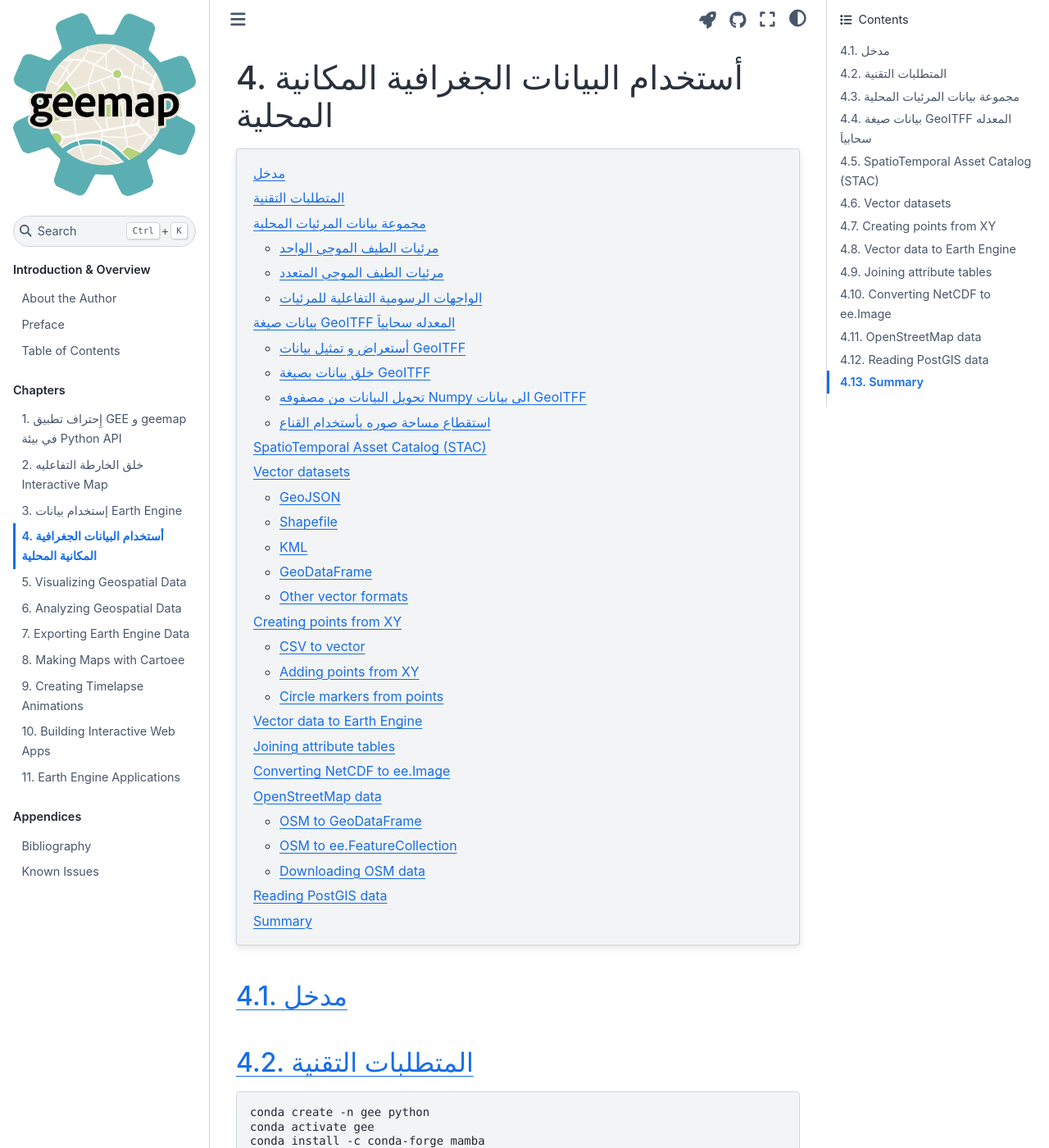
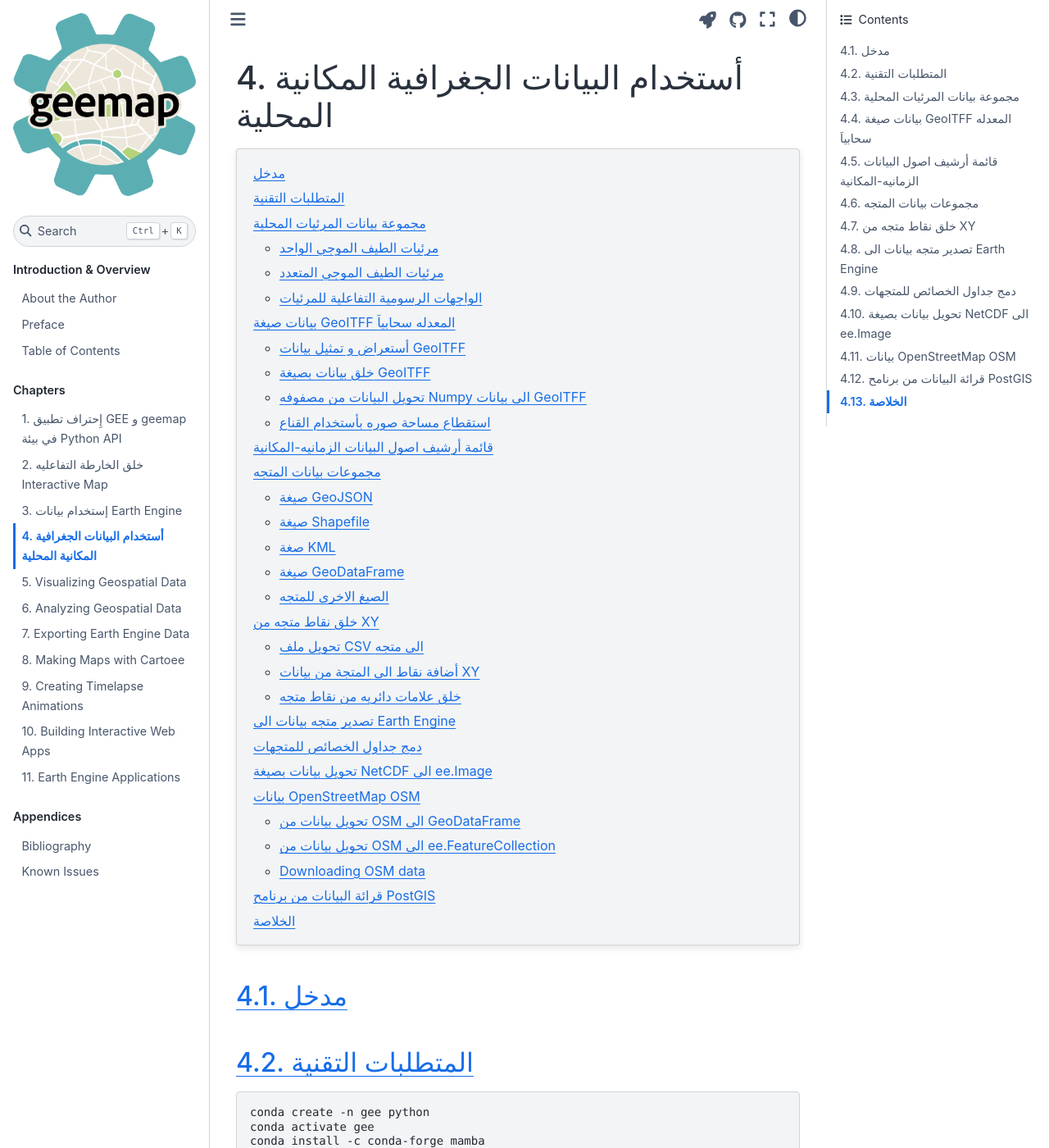
Before and after one commit to giswqs/geebook-arabic, a Jupyter Book: the page built from chapters/04_local_data.md, in a window 1280 px wide and 1400 px high. Shown: the whole window at 82% size. Built offline with Jupyter Book 1.0.4 settings and Sphinx 7.4.7 and the Sphinx Book theme 1.1.4, drawn with Linux system fonts in a browser that asks for light colours; some of the changed text lies outside the part shown.

Commit message:
Update 04_local_data.md

````diff
--- a/chapters/04_local_data.md
+++ b/chapters/04_local_data.md
@@ -231,7 +231,7 @@ Map.add_raster(output, cmap='coolwarm', layer_name="Clip Image")
 Map
 ```
 
-## SpatioTemporal Asset Catalog (STAC)
+## قائمة أرشيف اصول البيانات الزمانيه-المكانية
 
 ```{code-cell} ipython3
 url = 'https://tinyurl.com/22vptbws'
@@ -260,9 +260,9 @@ Map.add_stac_layer(url, bands=['B3', 'B2', 'B1'], name='False color')
 Map
 ```
 
-## Vector datasets
+## مجموعات بيانات المتجه
 
-### GeoJSON
+### صيغة GeoJSON
 
 ```{code-cell} ipython3
 in_geojson = (
@@ -325,7 +325,7 @@ Map.add_geojson(url, layer_name="Countries", style=style, hover_style=hover_styl
 Map
 ```
 
-### Shapefile
+### صيغة Shapefile
 
 ```{code-cell} ipython3
 url = "https://github.com/gee-community/geemap/blob/master/examples/data/countries.zip"
@@ -339,7 +339,7 @@ Map.add_shp(in_shp, layer_name="Countries")
 Map
 ```
 
-### KML
+### صغة KML
 
 ```{code-cell} ipython3
 in_kml = "https://github.com/gee-community/geemap/blob/master/examples/data/us_states.kml"
@@ -351,7 +351,7 @@ Map.add_kml(in_kml, layer_name="US States")
 Map
 ```
 
-### GeoDataFrame
+### صيغة GeoDataFrame
 
 ```{code-cell} ipython3
 import geopandas as gpd
@@ -364,7 +364,7 @@ Map.add_gdf(gdf, layer_name="US States")
 Map
 ```
 
-### Other vector formats
+### الصيغ الاخرى للمتجه
 
 ```{code-cell} ipython3
 Map = geemap.Map()
@@ -373,9 +373,9 @@ Map.add_vector(data, layer_name="Countries")
 Map
 ```
 
-## Creating points from XY
+## خلق نقاط متجه من XY
 
-### CSV to vector
+### تحويل ملف CSV الى متجه
 
 ```{code-cell} ipython3
 data = 'https://github.com/gee-community/geemap/blob/master/examples/data/us_cities.csv'
@@ -400,7 +400,7 @@ geemap.csv_to_gdf(data, latitude="latitude", longitude='longitude')
 geemap.csv_to_vector(data, 'cities.gpkg', latitude="latitude", longitude='longitude')
 ```
 
-### Adding points from XY
+### أضافة نقاط الى المتجة من بيانات XY
 
 ```{code-cell} ipython3
 cities = 'https://github.com/gee-community/geemap/blob/master/examples/data/us_cities.csv'
@@ -433,7 +433,7 @@ Map.add_points_from_xy(
 Map
 ```
 
-### Circle markers from points
+### خلق علامات دائريه من نقاط متجه
 
 ```{code-cell} ipython3
 data = 'https://github.com/gee-community/geemap/blob/master/examples/data/us_cities.csv'
@@ -453,7 +453,7 @@ Map.add_circle_markers_from_xy(
 Map
 ```
 
-## Vector data to Earth Engine
+## تصدير متجه بيانات الى Earth Engine
 
 ```{code-cell} ipython3
 in_geojson = (
@@ -486,7 +486,7 @@ fc = geemap.gdf_to_ee(gdf)
 fc = geemap.vector_to_ee(url)
 ```
 
-## Joining attribute tables
+## دمج جداول الخصائص للمتجهات
 
 ```{code-cell} ipython3
 Map = geemap.Map()
@@ -520,7 +520,7 @@ Map.addLayer(fc, {}, 'Countries with attr')
 Map
 ```
 
-## Converting NetCDF to ee.Image
+## تحويل بيانات بصيغة NetCDF  الى ee.Image
 
 ```{code-cell} ipython3
 import os
@@ -549,16 +549,16 @@ Map.addLayer(
 Map
 ```
 
-## OpenStreetMap data
+## بيانات  OpenStreetMap OSM
 
-### OSM to GeoDataFrame
+### تحويل بيانات من OSM الى GeoDataFrame
 
 ```{code-cell} ipython3
 gdf = geemap.osm_to_gdf("Knoxville, Tennessee")
 gdf
 ```
 
-### OSM to ee.FeatureCollection
+### تحويل بيانات من OSM الى  ee.FeatureCollection
 
 ```{code-cell} ipython3
 Map = geemap.Map()
@@ -632,7 +632,7 @@ Map
 Map.add_osm_from_view(tags={"amenity": "bar", "building": True})
 ```
 
-## Reading PostGIS data
+## قرائة البيانات من برنامح PostGIS
 
 ```bash
 mamba install sqlalchemy psycopg2 -c conda-forge
@@ -666,4 +666,4 @@ Map.add_gdf_from_postgis(
 Map
 ```
 
-## Summary
+## الخلاصة
````
